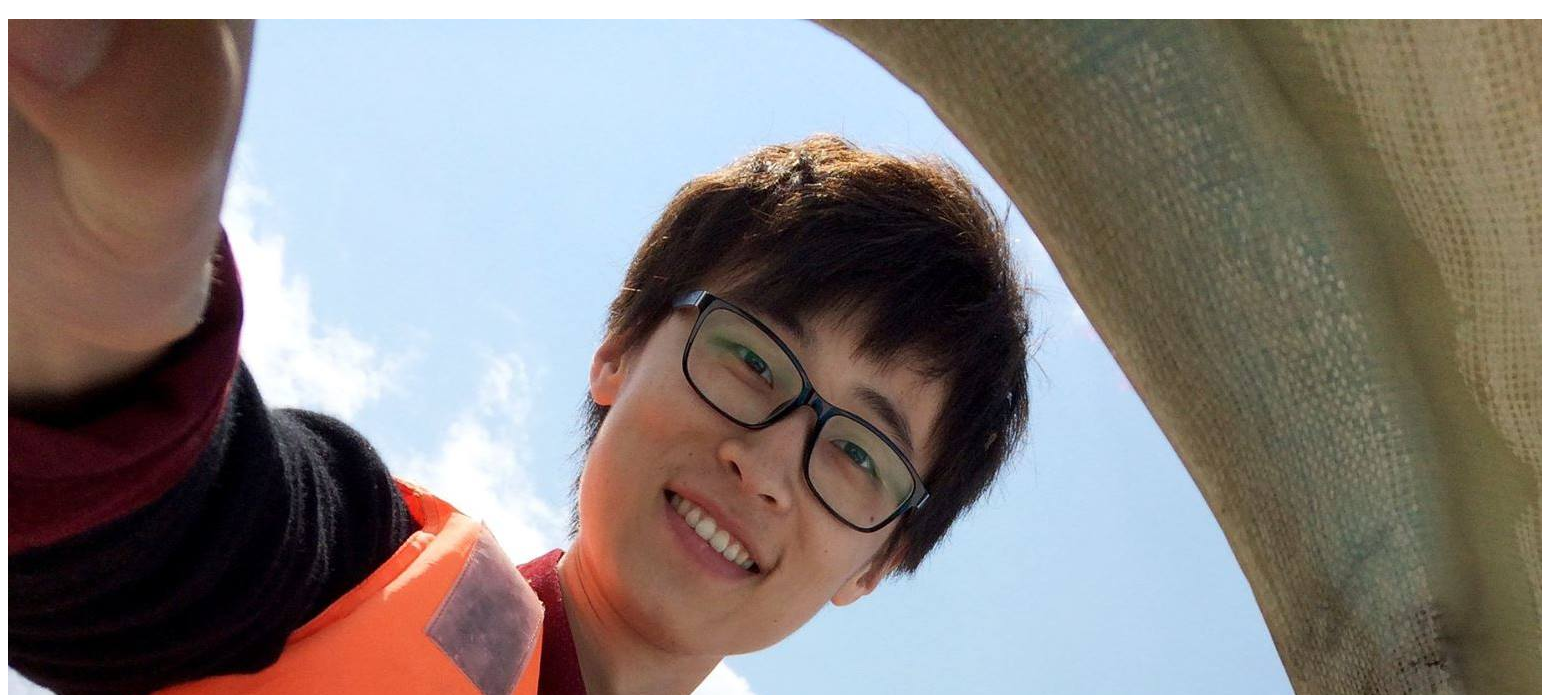
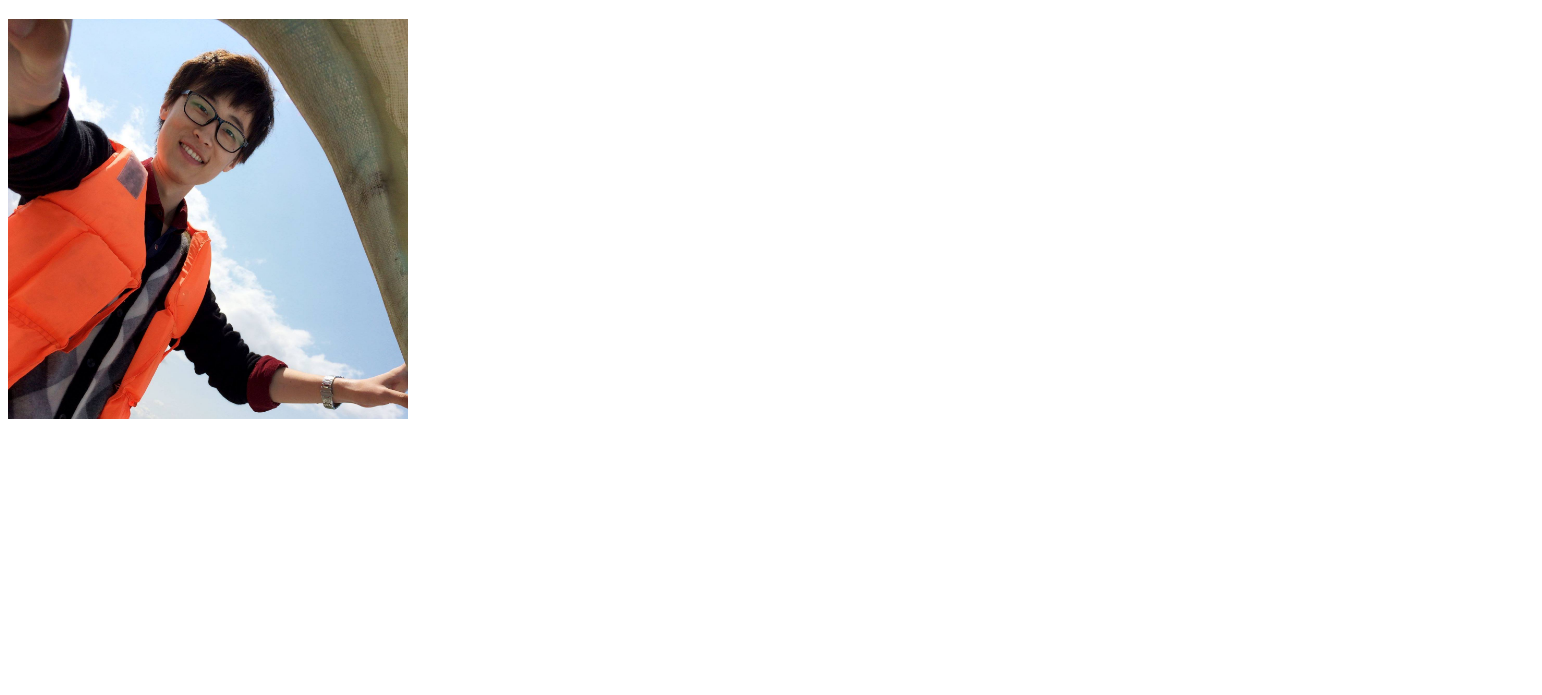
Before and after one commit to leonine2021/aoli.github.io, a plain HTML site: page index.html in a window 1280 px wide. Shown: the part 61-756 px from the top of the page, 1542 px wide, since content can reach past the window. Drawn offline with Linux system fonts and the light colour scheme.

Commit message:
change the image size

```diff
--- a/index.html
+++ b/index.html
@@ -8,6 +8,6 @@
 </head>
 <body>
     <h1>Ao Li Github Portfolio</h1>
-    <img src = '/AL.jpg'>
+    <img src = './AL.jpg' style="width: 400px;">
 </body>
 </html>
```
